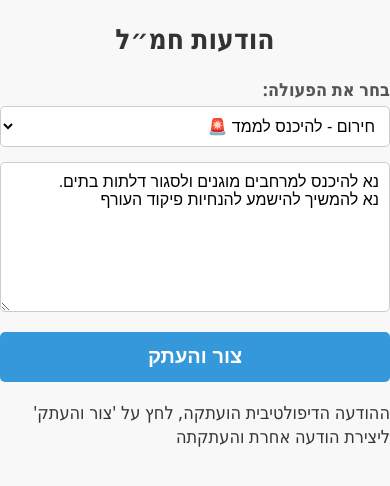
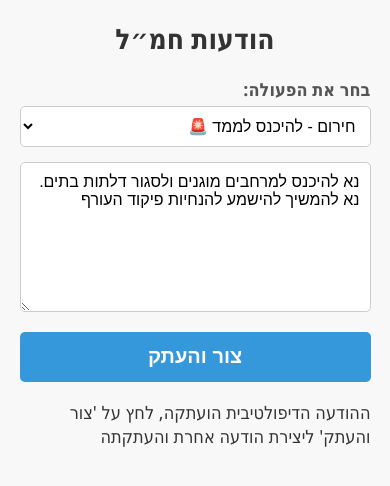
Before and after one commit to yonathan-shtekel/regba, a browser extension: page index.html in a window 390 px wide. Drawn offline with Linux system fonts and the light colour scheme.

Commit message:
first commit

```diff
--- a/index.css
+++ b/index.css
@@ -7,11 +7,18 @@ body {
     padding: 0;
 }
 
+.container {
+    max-width: 90%;
+    margin: 0 auto;
+}
+
 /* Add a media query for small screens */
 @media screen and (max-width: 600px) {
     #givenMessage {
-        width: 100%;
-        box-sizing: border-box; /* Include padding and border in the total width */
+        height: 200px;
+    }
+    button {
+        font-size: 24px;
     }
 }
 
@@ -24,18 +31,20 @@ label {
 
 select {
     width: 100%;
+    box-sizing: border-box;
     background-color: #fff;
     border: 1px solid #ccc;
     padding: 10px;
     font-size: 16px;
     border-radius: 5px;
     margin-bottom: 15px;
+    overflow: scroll;
 }
 
 #givenMessage {
     height: 150px;
-    width: 100%; /* Adjust width for small screens */
-    box-sizing: border-box; /* Include padding and border in the total width */
+    width: 100%;
+    box-sizing: border-box;
     background-color: #fff;
     border: 1px solid #ccc;
     padding: 10px;
@@ -48,7 +57,7 @@ select {
 button {
     width: 100%;
     height: 50px;
-    font-size: 20px; /* Adjust font size for small screens */
+    font-size: 20px;
     font-weight: bold;
     color: #fff;
     background-color: #3498db;
--- a/index.html
+++ b/index.html
@@ -1,10 +1,12 @@
 <!DOCTYPE html>
 <html lang="he" dir="rtl">
-  <head>
+<head>
     <meta charset="utf-8" />
+    <meta name="viewport" content="width=device-width, initial-scale=1.0">
     <link rel="stylesheet" href="index.css" />
-  </head>
-  <body>
+</head>
+<body>
+<div class="container">
     <h1>הודעות חמ״ל</h1>
     <label for="neededAction">בחר את הפעולה:</label>
     <select name="neededAction" id="neededAction"></select>
@@ -13,7 +15,7 @@
     >
     <button id="generateMessageButton">צור והעתק</button>
     <p id="messageStatus">לחץ על 'צור והעתק' ליצירת ההודעה המלאה והעתקתה</p>
-
-    <script src="index.js" defer></script>
-  </body>
+</div>
+<script src="index.js" defer></script>
+</body>
 </html>
--- a/index.js
+++ b/index.js
@@ -210,7 +210,7 @@ function genTranslateUrl(language, message) {
 }
 
 async function shortenUrl(longUrl) {
-  const apiUrl = `http://tinyurl.com/api-create.php?url=${encodeURIComponent(
+  const apiUrl = `https://tinyurl.com/api-create.php?url=${encodeURIComponent(
     longUrl
   )}`;
 
```
